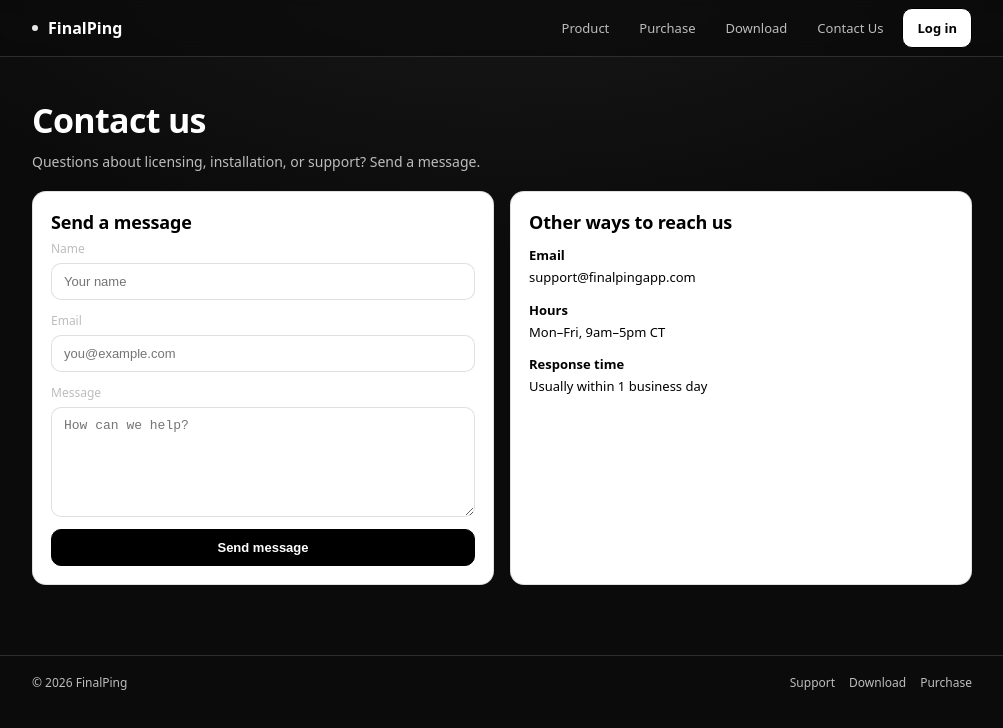
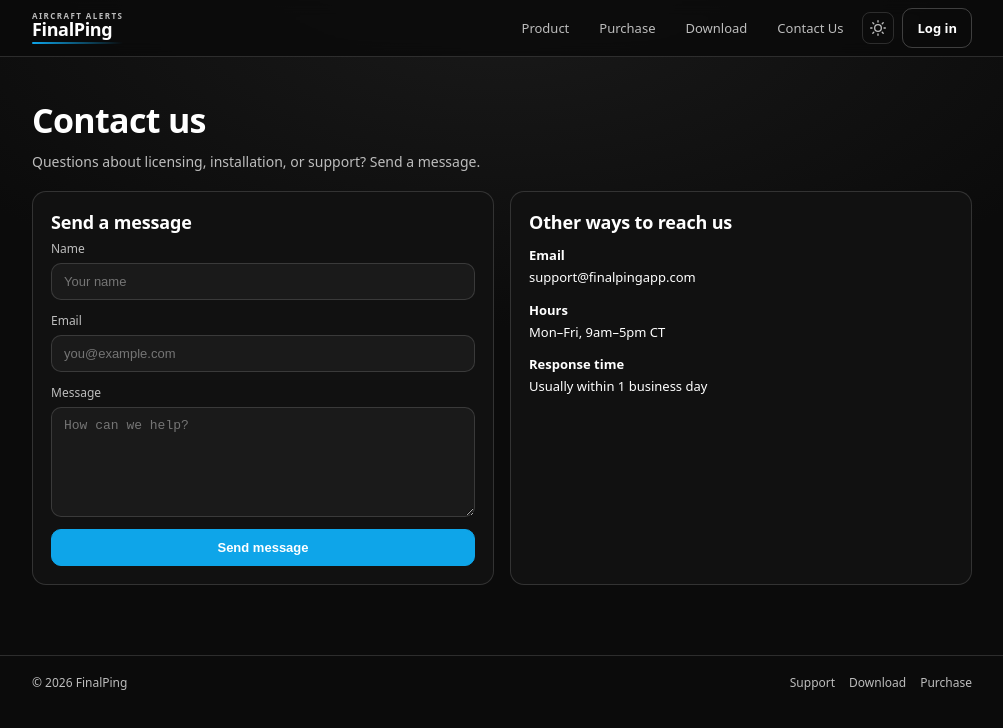
Before and after one commit to ShermR6/my-product-site, a Next.js app: page /contact in a window 1280 px wide. Shown: the top 728 px of the page, without its empty margins (138-1141 px from the left). Built offline with nearby package versions, Linux system fonts and the light colour scheme; no server answers.

Commit message:
background

```diff
--- a/app/components/Navbar.tsx
+++ b/app/components/Navbar.tsx
@@ -2,6 +2,7 @@
 import Link from "next/link";
 import { getServerSession } from "next-auth";
 import { authOptions } from "@/lib/auth";
+import ThemeToggle from "./ThemeToggle";
 
 export default async function Navbar() {
   const session = await getServerSession(authOptions);
@@ -11,8 +12,11 @@
       <div className="container">
         <div className="nav-inner">
           <Link className="brand" href="/">
-            <span className="dot" />
-            <span>FinalPing</span>
+            <div className="brand-logo">
+              <span className="brand-logo-top">Aircraft Alerts</span>
+              <span className="brand-logo-main">FinalPing</span>
+              <span className="brand-logo-line" />
+            </div>
           </Link>
 
           <nav className="nav-links">
@@ -20,6 +24,7 @@
             <Link className="nav-link" href="/pricing">Purchase</Link>
             <Link className="nav-link" href="/download">Download</Link>
             <Link className="nav-link" href="/contact">Contact Us</Link>
+            <ThemeToggle />
             {session ? (
               <Link className="nav-link btn btn-outline" href="/dashboard">Dashboard</Link>
             ) : (
--- /dev/null
+++ b/app/components/ThemeProvider.tsx
@@ -0,0 +1,37 @@
+"use client";
+
+import { createContext, useContext, useEffect, useState } from "react";
+
+type Theme = "dark" | "light";
+const ThemeContext = createContext<{ theme: Theme; toggle: () => void }>({
+  theme: "dark",
+  toggle: () => {},
+});
+
+export function ThemeProvider({ children }: { children: React.ReactNode }) {
+  const [theme, setTheme] = useState<Theme>("dark");
+
+  useEffect(() => {
+    const stored = localStorage.getItem("fp-theme") as Theme | null;
+    const resolved = stored ?? "dark";
+    setTheme(resolved);
+    document.documentElement.setAttribute("data-theme", resolved);
+  }, []);
+
+  const toggle = () => {
+    const next = theme === "dark" ? "light" : "dark";
+    setTheme(next);
+    localStorage.setItem("fp-theme", next);
+    document.documentElement.setAttribute("data-theme", next);
+  };
+
+  return (
+    <ThemeContext.Provider value={{ theme, toggle }}>
+      {children}
+    </ThemeContext.Provider>
+  );
+}
+
+export function useTheme() {
+  return useContext(ThemeContext);
+}
--- /dev/null
+++ b/app/components/ThemeToggle.tsx
@@ -0,0 +1,36 @@
+"use client";
+
+import { useTheme } from "./ThemeProvider";
+
+export default function ThemeToggle() {
+  const { theme, toggle } = useTheme();
+
+  return (
+    <button
+      onClick={toggle}
+      className="theme-toggle"
+      aria-label="Toggle theme"
+      title={theme === "dark" ? "Switch to light mode" : "Switch to dark mode"}
+    >
+      {theme === "dark" ? (
+        // Sun icon
+        <svg width="16" height="16" viewBox="0 0 24 24" fill="none" stroke="currentColor" strokeWidth="2" strokeLinecap="round" strokeLinejoin="round">
+          <circle cx="12" cy="12" r="5"/>
+          <line x1="12" y1="1" x2="12" y2="3"/>
+          <line x1="12" y1="21" x2="12" y2="23"/>
+          <line x1="4.22" y1="4.22" x2="5.64" y2="5.64"/>
+          <line x1="18.36" y1="18.36" x2="19.78" y2="19.78"/>
+          <line x1="1" y1="12" x2="3" y2="12"/>
+          <line x1="21" y1="12" x2="23" y2="12"/>
+          <line x1="4.22" y1="19.78" x2="5.64" y2="18.36"/>
+          <line x1="18.36" y1="5.64" x2="19.78" y2="4.22"/>
+        </svg>
+      ) : (
+        // Moon icon
+        <svg width="16" height="16" viewBox="0 0 24 24" fill="none" stroke="currentColor" strokeWidth="2" strokeLinecap="round" strokeLinejoin="round">
+          <path d="M21 12.79A9 9 0 1 1 11.21 3 7 7 0 0 0 21 12.79z"/>
+        </svg>
+      )}
+    </button>
+  );
+}
--- a/app/globals.css
+++ b/app/globals.css
@@ -1,6 +1,8 @@
 /* app/globals.css */
 
-:root {
+/* ── DARK MODE (default) ── */
+:root,
+[data-theme="dark"] {
   --bg: #0b0b0b;
   --panel: #111111;
   --panel-2: #141414;
@@ -10,7 +12,39 @@
   --border-strong: rgba(255, 255, 255, 0.22);
   --white: #ffffff;
   --black: #000000;
-  --accent: #f5b400; /* warm yellow for pricing CTA */
+  --accent: #0ea5e9;
+  --accent-hover: #0284c7;
+  --nav-bg: rgba(10, 10, 10, 0.75);
+  --btn-outline-bg: transparent;
+  --btn-outline-color: #ffffff;
+  --btn-outline-border: rgba(255,255,255,0.22);
+  --btn-outline-hover-bg: rgba(255,255,255,0.07);
+  --input-bg: #1a1a1a;
+  --input-border: rgba(255,255,255,0.14);
+  --input-color: #ffffff;
+}
+
+/* ── LIGHT MODE ── */
+[data-theme="light"] {
+  --bg: #f5f4f0;
+  --panel: #ffffff;
+  --panel-2: #eceae4;
+  --text: #111111;
+  --muted: #6b6868;
+  --border: rgba(0, 0, 0, 0.1);
+  --border-strong: rgba(0, 0, 0, 0.18);
+  --white: #ffffff;
+  --black: #000000;
+  --accent: #0ea5e9;
+  --accent-hover: #0284c7;
+  --nav-bg: rgba(245, 244, 240, 0.85);
+  --btn-outline-bg: transparent;
+  --btn-outline-color: #111111;
+  --btn-outline-border: rgba(0,0,0,0.18);
+  --btn-outline-hover-bg: rgba(0,0,0,0.05);
+  --input-bg: #ffffff;
+  --input-border: rgba(0,0,0,0.12);
+  --input-color: #111111;
 }
 
 * { box-sizing: border-box; }
@@ -18,12 +52,17 @@
 
 body {
   margin: 0;
-  background: radial-gradient(1200px 600px at 50% -10%, #1a1a1a 0%, var(--bg) 55%);
+  background: var(--bg);
   color: var(--text);
   font-family: ui-sans-serif, system-ui, -apple-system, Segoe UI, Roboto, Arial, "Apple Color Emoji", "Segoe UI Emoji";
+  transition: background 0.2s ease, color 0.2s ease;
 }
 
-/* Layout */
+[data-theme="dark"] body,
+[data-theme="dark"] .page {
+  background: radial-gradient(1200px 600px at 50% -10%, #1a1a1a 0%, var(--bg) 55%);
+}
+
 .container {
   width: 100%;
   max-width: 980px;
@@ -35,14 +74,14 @@
   padding: 40px 0 70px;
 }
 
-/* Header/Nav */
 .nav {
   position: sticky;
   top: 0;
   z-index: 20;
-  background: rgba(10, 10, 10, 0.7);
+  background: var(--nav-bg);
   backdrop-filter: blur(8px);
   border-bottom: 1px solid var(--border);
+  transition: background 0.2s ease, border-color 0.2s ease;
 }
 
 .nav-inner {
@@ -52,21 +91,67 @@
   justify-content: space-between;
 }
 
+/* Option C Logo */
 .brand {
   display: inline-flex;
-  gap: 10px;
   align-items: center;
+  text-decoration: none;
   color: var(--text);
-  text-decoration: none;
-  font-weight: 600;
 }
 
-.dot {
-  width: 6px;
-  height: 6px;
+.brand-logo {
+  display: flex;
+  flex-direction: column;
+  align-items: flex-start;
+  gap: 0px;
+  line-height: 1;
+}
+
+.brand-logo-top {
+  font-size: 8px;
+  font-weight: 700;
+  letter-spacing: 0.18em;
+  text-transform: uppercase;
+  color: var(--muted);
+  line-height: 1;
+}
+
+.brand-logo-main {
+  font-size: 18px;
+  font-weight: 800;
+  letter-spacing: -0.02em;
+  color: var(--text);
+  line-height: 1.1;
+}
+
+.brand-logo-line {
+  display: block;
+  width: 100%;
+  height: 2px;
+  background: linear-gradient(90deg, var(--accent), transparent);
   border-radius: 999px;
-  background: var(--text);
-  opacity: 0.9;
+  margin-top: 2px;
+}
+
+/* Theme toggle */
+.theme-toggle {
+  display: inline-flex;
+  align-items: center;
+  justify-content: center;
+  width: 32px;
+  height: 32px;
+  border-radius: 8px;
+  border: 1px solid var(--border);
+  background: transparent;
+  color: var(--muted);
+  cursor: pointer;
+  transition: color 0.15s, border-color 0.15s, background 0.15s;
+}
+
+.theme-toggle:hover {
+  color: var(--text);
+  border-color: var(--border-strong);
+  background: var(--btn-outline-hover-bg);
 }
 
 .nav-links {
@@ -82,20 +167,21 @@
   padding: 8px 10px;
   border-radius: 10px;
   border: 1px solid transparent;
+  transition: color 0.15s, border-color 0.15s, background 0.15s;
 }
 
 .nav-link:hover {
   color: var(--text);
   border-color: var(--border);
-  background: rgba(255,255,255,0.04);
+  background: var(--btn-outline-hover-bg);
 }
 
-/* Footer */
 .footer {
   border-top: 1px solid var(--border);
   padding: 18px 0;
   color: var(--muted);
   font-size: 12px;
+  transition: border-color 0.2s;
 }
 
 .footer-inner {
@@ -111,69 +197,42 @@
   text-decoration: none;
   margin-left: 14px;
 }
-.footer-links a:hover {
-  color: var(--text);
-}
+.footer-links a:hover { color: var(--text); }
 
-/* Typography */
-h1 {
-  margin: 0 0 8px;
-  font-size: 34px;
-  letter-spacing: -0.02em;
-}
+h1 { margin: 0 0 8px; font-size: 34px; letter-spacing: -0.02em; color: var(--text); }
+h2 { margin: 0 0 8px; font-size: 18px; letter-spacing: -0.01em; color: var(--text); }
+p { margin: 0 0 16px; color: var(--muted); line-height: 1.6; font-size: 14px; }
+.small { font-size: 12px; color: var(--muted); }
 
-h2 {
-  margin: 0 0 8px;
-  font-size: 18px;
-  letter-spacing: -0.01em;
-}
-
-p {
-  margin: 0 0 16px;
-  color: var(--muted);
-  line-height: 1.6;
-  font-size: 14px;
-}
-
-.small {
-  font-size: 12px;
-  color: var(--muted);
-}
-
-/* Panels / Cards */
 .panel {
-  background: linear-gradient(180deg, rgba(255,255,255,0.06), rgba(255,255,255,0.02));
+  background: var(--panel);
   border: 1px solid var(--border);
   border-radius: 16px;
   padding: 18px;
+  transition: background 0.2s, border-color 0.2s;
+}
+
+[data-theme="dark"] .panel {
+  background: linear-gradient(180deg, rgba(255,255,255,0.06), rgba(255,255,255,0.02));
 }
 
 .panel-white {
-  background: var(--white);
-  color: var(--black);
-  border: 1px solid rgba(0,0,0,0.12);
+  background: var(--panel);
+  color: var(--text);
+  border: 1px solid var(--border);
   border-radius: 14px;
   padding: 18px;
+  transition: background 0.2s, border-color 0.2s;
 }
 
-.grid-3 {
-  display: grid;
-  grid-template-columns: repeat(3, minmax(0, 1fr));
-  gap: 14px;
-}
-
-.grid-2 {
-  display: grid;
-  grid-template-columns: repeat(2, minmax(0, 1fr));
-  gap: 16px;
-}
+.grid-3 { display: grid; grid-template-columns: repeat(3, minmax(0, 1fr)); gap: 14px; }
+.grid-2 { display: grid; grid-template-columns: repeat(2, minmax(0, 1fr)); gap: 16px; }
 
 @media (max-width: 860px) {
   .grid-3 { grid-template-columns: 1fr; }
   .grid-2 { grid-template-columns: 1fr; }
 }
 
-/* Buttons (your requested styles) */
 .btn-row { display: flex; gap: 10px; flex-wrap: wrap; margin: 16px 0 10px; }
 
 .btn {
@@ -194,26 +253,26 @@
 .btn:active { transform: translateY(1px); }
 
 .btn-solid {
-  background: #000;
+  background: var(--accent);
   color: #fff;
-  border-color: #000;
+  border-color: var(--accent);
 }
 
 .btn-solid:hover {
-  background: #111;
+  background: var(--accent-hover);
+  border-color: var(--accent-hover);
 }
 
 .btn-outline {
-  background: #fff;
-  color: #000;
-  border-color: #000;
+  background: var(--btn-outline-bg);
+  color: var(--btn-outline-color);
+  border-color: var(--btn-outline-border);
 }
 
 .btn-outline:hover {
-  background: #f1f1f1;
+  background: var(--btn-outline-hover-bg);
 }
 
-/* Chips */
 .chips { display: flex; gap: 8px; flex-wrap: wrap; margin-top: 10px; }
 .chip {
   font-size: 11px;
@@ -224,60 +283,31 @@
   background: rgba(255,255,255,0.03);
 }
 
-/* Forms */
-.field {
-  display: flex;
-  flex-direction: column;
-  gap: 6px;
-  margin-bottom: 12px;
-}
-
-label {
-  font-size: 12px;
-  color: var(--muted);
-}
+.field { display: flex; flex-direction: column; gap: 6px; margin-bottom: 12px; }
+label { font-size: 12px; color: var(--muted); }
 
 input, textarea {
   width: 100%;
   padding: 10px 12px;
   border-radius: 10px;
-  border: 1px solid rgba(0,0,0,0.12);
+  border: 1px solid var(--input-border);
   outline: none;
   font-size: 13px;
+  background: var(--input-bg);
+  color: var(--input-color);
+  transition: background 0.2s, border-color 0.2s, color 0.2s;
 }
 
+input:focus, textarea:focus { border-color: var(--accent); }
 textarea { min-height: 110px; resize: vertical; }
-
-.note {
-  margin-top: 10px;
-  font-size: 12px;
-  color: var(--muted);
-}
-
-/* Section spacing */
+.note { margin-top: 10px; font-size: 12px; color: var(--muted); }
 .section-title { margin-bottom: 6px; }
 .section-sub { margin-bottom: 18px; }
 
-/* ------------------------------ */
-/* Pricing Tabs / Comparison Table */
-/* ------------------------------ */
-
-.pricing-head {
-  text-align: center;
-  margin: 10px 0 18px;
-}
-
-.pricing-head h1 {
-  font-size: 36px;
-  margin-bottom: 6px;
-}
-
-.pricing-sub {
-  margin: 0 auto;
-  max-width: 700px;
-  font-size: 13px;
-  color: var(--muted);
-}
+/* Pricing */
+.pricing-head { text-align: center; margin: 10px 0 18px; }
+.pricing-head h1 { font-size: 36px; margin-bottom: 6px; }
+.pricing-sub { margin: 0 auto; max-width: 700px; font-size: 13px; color: var(--muted); }
 
 .tabbar {
   display: inline-flex;
@@ -286,7 +316,7 @@
   padding: 6px;
   border-radius: 999px;
   border: 1px solid var(--border);
-  background: rgba(255,255,255,0.04);
+  background: var(--btn-outline-hover-bg);
   backdrop-filter: blur(6px);
 }
 
@@ -305,35 +335,31 @@
 
 .tab:hover {
   color: var(--text);
-  background: rgba(255,255,255,0.06);
+  background: var(--btn-outline-hover-bg);
   border-color: var(--border);
 }
 
 .tab.active {
-  background: var(--white);
-  color: var(--black);
-  border-color: rgba(0,0,0,0.12);
+  background: var(--accent);
+  color: #fff;
+  border-color: var(--accent);
 }
 
-/* Table wrapper */
 .pricing-table {
   margin: 18px auto 0;
   max-width: 980px;
   border-radius: 16px;
   overflow: hidden;
   border: 1px solid var(--border);
-  background: rgba(255,255,255,0.03);
+  background: var(--panel);
+  transition: background 0.2s, border-color 0.2s;
 }
 
-/* Each row is a grid: left feature label + N plan columns */
-.pt-row {
-  display: grid;
-  grid-template-columns: 260px repeat(3, minmax(0, 1fr));
-}
+[data-theme="dark"] .pricing-table { background: rgba(255,255,255,0.03); }
 
-.pt-header {
-  background: rgba(255,255,255,0.02);
-}
+.pt-row { display: grid; grid-template-columns: 260px repeat(3, minmax(0, 1fr)); }
+.pt-header { background: var(--panel-2); }
+[data-theme="dark"] .pt-header { background: rgba(255,255,255,0.02); }
 
 .pt-cell {
   padding: 14px 14px;
@@ -346,49 +372,13 @@
 }
 
 .pt-row .pt-cell:last-child { border-right: none; }
-
-.pt-left {
-  justify-content: flex-start;
-  color: var(--text);
-  font-weight: 600;
-}
-
-.pt-feature {
-  color: var(--text);
-  font-size: 13px;
-  font-weight: 700;
-}
-
-.pt-plan {
-  flex-direction: column;
-  gap: 8px;
-  padding: 16px 14px;
-}
-
-.pt-plan-title {
-  font-size: 13px;
-  font-weight: 800;
-  color: var(--text);
-}
-
-.pt-price {
-  display: flex;
-  gap: 10px;
-  align-items: baseline;
-}
-
-.pt-price-now {
-  font-size: 26px;
-  font-weight: 900;
-  color: var(--text);
-  letter-spacing: -0.01em;
-}
-
-.pt-price-old {
-  font-size: 13px;
-  color: rgba(255,255,255,0.6);
-  text-decoration: line-through;
-}
+.pt-left { justify-content: flex-start; color: var(--text); font-weight: 600; }
+.pt-feature { color: var(--text); font-size: 13px; font-weight: 700; }
+.pt-plan { flex-direction: column; gap: 8px; padding: 16px 14px; }
+.pt-plan-title { font-size: 13px; font-weight: 800; color: var(--text); }
+.pt-price { display: flex; gap: 10px; align-items: baseline; }
+.pt-price-now { font-size: 26px; font-weight: 900; color: var(--text); letter-spacing: -0.01em; }
+.pt-price-old { font-size: 13px; color: var(--muted); text-decoration: line-through; }
 
 .pt-cta {
   width: 100%;
@@ -399,57 +389,35 @@
   padding: 10px 14px;
   font-weight: 900;
   font-size: 13px;
-  color: #000;
+  color: #fff;
   background: var(--accent);
-  transition: transform 0.03s ease, filter 0.15s ease;
+  transition: transform 0.03s ease, background 0.15s ease;
 }
 
 .pt-cta:active { transform: translateY(1px); }
-.pt-cta:hover { filter: brightness(0.95); }
-
-.pt-tagline {
-  font-size: 12px;
-  color: var(--muted);
-}
-
-/* Values */
-.pt-value {
-  font-size: 13px;
-  color: var(--text);
-}
-
-.check,
-.x {
-  width: 22px;
-  height: 22px;
-  border-radius: 999px;
-  display: inline-flex;
-  align-items: center;
-  justify-content: center;
-  font-weight: 900;
-  font-size: 13px;
-  line-height: 1;
-}
+.pt-cta:hover { background: var(--accent-hover); }
+.pt-tagline { font-size: 12px; color: var(--muted); }
+.pt-value { font-size: 13px; color: var(--text); }
 
 .check {
+  width: 22px; height: 22px; border-radius: 999px;
+  display: inline-flex; align-items: center; justify-content: center;
+  font-weight: 900; font-size: 13px; line-height: 1;
   background: rgba(35, 199, 107, 0.18);
   border: 1px solid rgba(35, 199, 107, 0.45);
   color: rgba(35, 199, 107, 1);
 }
 
 .x {
+  width: 22px; height: 22px; border-radius: 999px;
+  display: inline-flex; align-items: center; justify-content: center;
+  font-weight: 900; font-size: 13px; line-height: 1;
   background: rgba(255, 71, 87, 0.14);
   border: 1px solid rgba(255, 71, 87, 0.45);
   color: rgba(255, 71, 87, 1);
 }
 
-.pricing-foot {
-  display: flex;
-  justify-content: center;
-  margin-top: 14px;
-  color: var(--muted);
-  font-size: 12px;
-}
+.pricing-foot { display: flex; justify-content: center; margin-top: 14px; color: var(--muted); font-size: 12px; }
 
 .refund {
   display: inline-flex;
@@ -458,35 +426,14 @@
   padding: 8px 12px;
   border-radius: 999px;
   border: 1px solid var(--border);
-  background: rgba(255,255,255,0.03);
+  background: var(--btn-outline-hover-bg);
 }
 
-/* Mobile: stack into cards */
 @media (max-width: 900px) {
-  .pricing-table {
-    border-radius: 14px;
-  }
-
-  .pt-row {
-    grid-template-columns: 1fr;
-  }
-
-  .pt-left {
-    justify-content: center;
-    background: rgba(255,255,255,0.02);
-    border-right: none;
-  }
-
-  .pt-plan {
-    border-right: none;
-    align-items: center;
-  }
-
-  .pt-cell {
-    border-right: none;
-  }
-
-  .pt-value {
-    justify-content: center;
-  }
+  .pricing-table { border-radius: 14px; }
+  .pt-row { grid-template-columns: 1fr; }
+  .pt-left { justify-content: center; background: var(--panel-2); border-right: none; }
+  .pt-plan { border-right: none; align-items: center; }
+  .pt-cell { border-right: none; }
+  .pt-value { justify-content: center; }
 }
--- a/app/layout.tsx
+++ b/app/layout.tsx
@@ -2,6 +2,7 @@
 import "./globals.css";
 import Navbar from "./components/Navbar";
 import Footer from "./components/Footer";
+import { ThemeProvider } from "./components/ThemeProvider";
 
 export const metadata = {
   title: "FinalPing",
@@ -10,13 +11,26 @@
 
 export default function RootLayout({ children }: { children: React.ReactNode }) {
   return (
-    <html lang="en">
+    <html lang="en" data-theme="dark">
+      <head>
+        {/* Prevent flash of wrong theme on load */}
+        <script dangerouslySetInnerHTML={{ __html: `
+          (function() {
+            try {
+              var t = localStorage.getItem('fp-theme');
+              if (t) document.documentElement.setAttribute('data-theme', t);
+            } catch(e) {}
+          })();
+        `}} />
+      </head>
       <body>
-        <Navbar />
-        <main className="page">
-          <div className="container">{children}</div>
-        </main>
-        <Footer />
+        <ThemeProvider>
+          <Navbar />
+          <main className="page">
+            <div className="container">{children}</div>
+          </main>
+          <Footer />
+        </ThemeProvider>
       </body>
     </html>
   );
```
